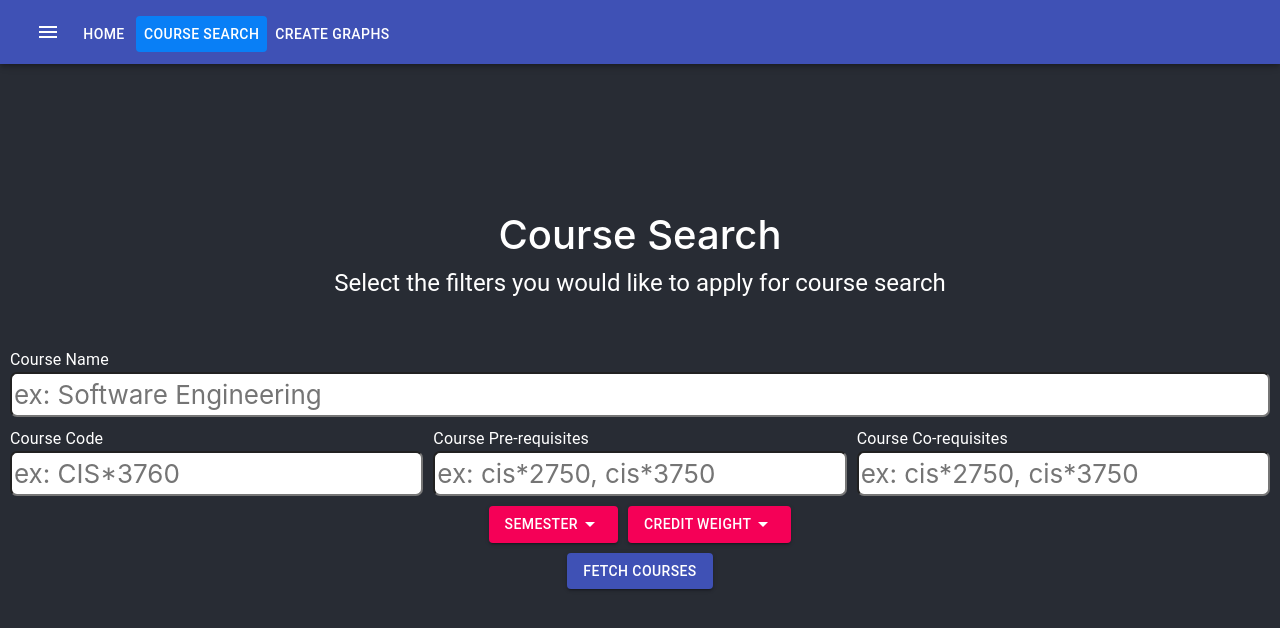
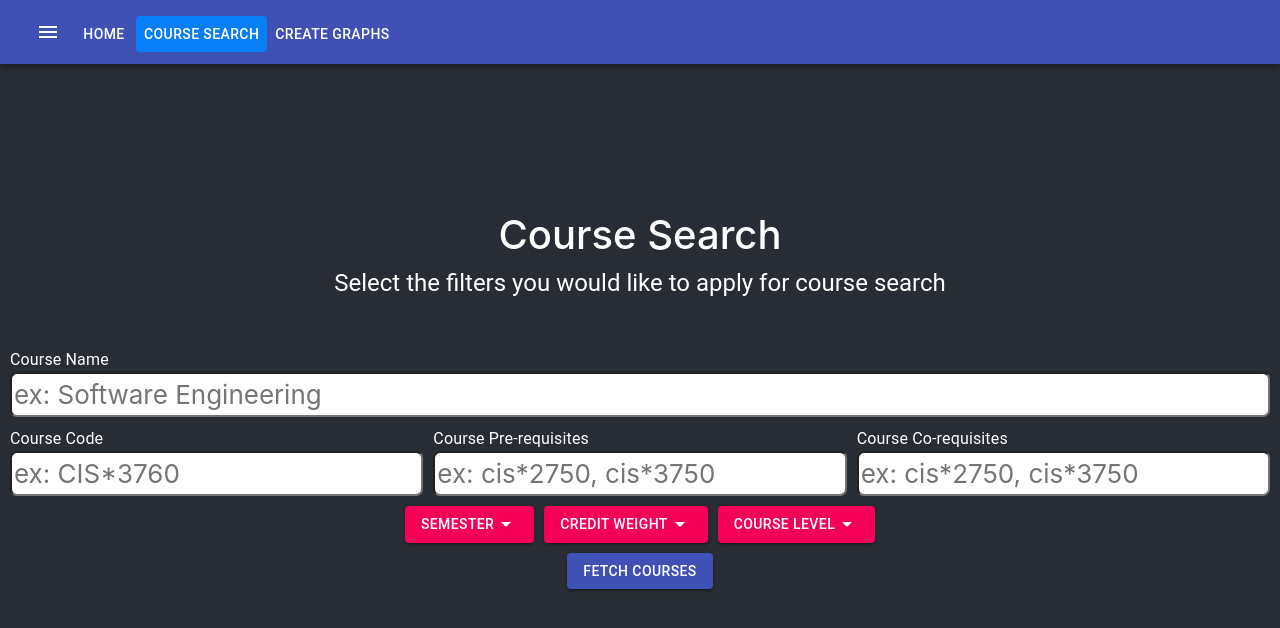
Before and after one commit to gnodwell/Guelph-Course-Selection-Manager, a React (Create React App) app in the folder webapp/front/: page /CourseSearch in a window 1280 px wide. Shown: the top 628 px of the page. Built offline with nearby package versions, Linux system fonts and the light colour scheme.

Commit message:
fixed filtering value in JS

```diff
--- a/webapp/front/src/Pages/CourseSearch.js
+++ b/webapp/front/src/Pages/CourseSearch.js
@@ -16,8 +16,11 @@ function Home() {
     const [filters, setFilters] = useState({})
     const [anchorElSem, setAnchorElSem] = useState(null)
     const [anchorElCr, setAnchorElCr] = useState(null)
+    const [anchorElLv, setAnchorElLv] = useState(null)
 
     const fetchCourses = async() => {
+        console.log(filters)
+
         fetch('https://131.104.49.104/api', {
             method: 'POST',
             body: JSON.stringify(filters),
@@ -58,6 +61,12 @@ function Home() {
         setAnchorElCr(null)
     }
 
+    const handleCloseLv = async(event) => {
+        //add the semester to the filters
+        updateFilters(event, 3)
+        setAnchorElLv(null)
+    }
+
     const openMenuSem = (event) => {
         setAnchorElSem(event.currentTarget)
     }
@@ -66,8 +75,12 @@ function Home() {
         setAnchorElCr(event.currentTarget)
     }
 
+    const openMenuLv = (event) => {
+        setAnchorElLv(event.currentTarget)
+    }
+
     function updateFilters (event, mode) {
-        //updating either the semester or credit attr. based on the mode
+        //updating either the semester, credit or level attr. based on the mode
         if (mode === 1) {
             if (filters.semesters === undefined) {
                 setFilters(values => ({...values, ['semesters']: [event.target.innerText]}))
@@ -79,6 +92,13 @@ function Home() {
                 setFilters(values => ({...values, ['creditWeight']: [event.target.innerText]}))
             } else {
                 setFilters(values => ({...values, ['creditWeight']: [...filters.creditWeight, event.target.innerText]}))
+            }
+        } else if (mode === 3) {
+            const val = event.target.value.toString()
+            if (filters.level === undefined) {
+                setFilters(values => ({...values, ['level']: [val]}))
+            } else {
+                setFilters(values => ({...values, ['level']: [...filters.level, val]}))
             }
         }
     }
@@ -190,6 +210,29 @@ function Home() {
                         <MenuItem onClick={handleCloseCr}>1.25</MenuItem>
                         <MenuItem onClick={handleCloseCr}>1.50</MenuItem>
                     </Menu>
+
+                    <Button
+                        id='level-button'
+                        style={{color: 'white', margin: '5px'}}
+                        variant='contained'
+                        color='secondary'
+                        onClick={openMenuLv}
+                    >
+                        Course Level
+                        <ArrowDropDown style={{fill: 'white'}}/>
+                    </Button>
+                    <Menu
+                        id='credit-menu'
+                        anchorEl={anchorElLv}
+                        open={Boolean(anchorElLv)}
+                        onClose={handleCloseLv}
+                        TransitionComponent={Zoom}
+                    >
+                        <MenuItem onClick={handleCloseLv} value='1'>1000</MenuItem>
+                        <MenuItem onClick={handleCloseLv} value='2'>2000</MenuItem>
+                        <MenuItem onClick={handleCloseLv} value='3'>3000</MenuItem>
+                        <MenuItem onClick={handleCloseLv} value='4'>4000</MenuItem>
+                    </Menu>
                 </div>
 
             </div>
```
Also changed, not shown: 7 other files (tests, documents, lock files or other folders).
